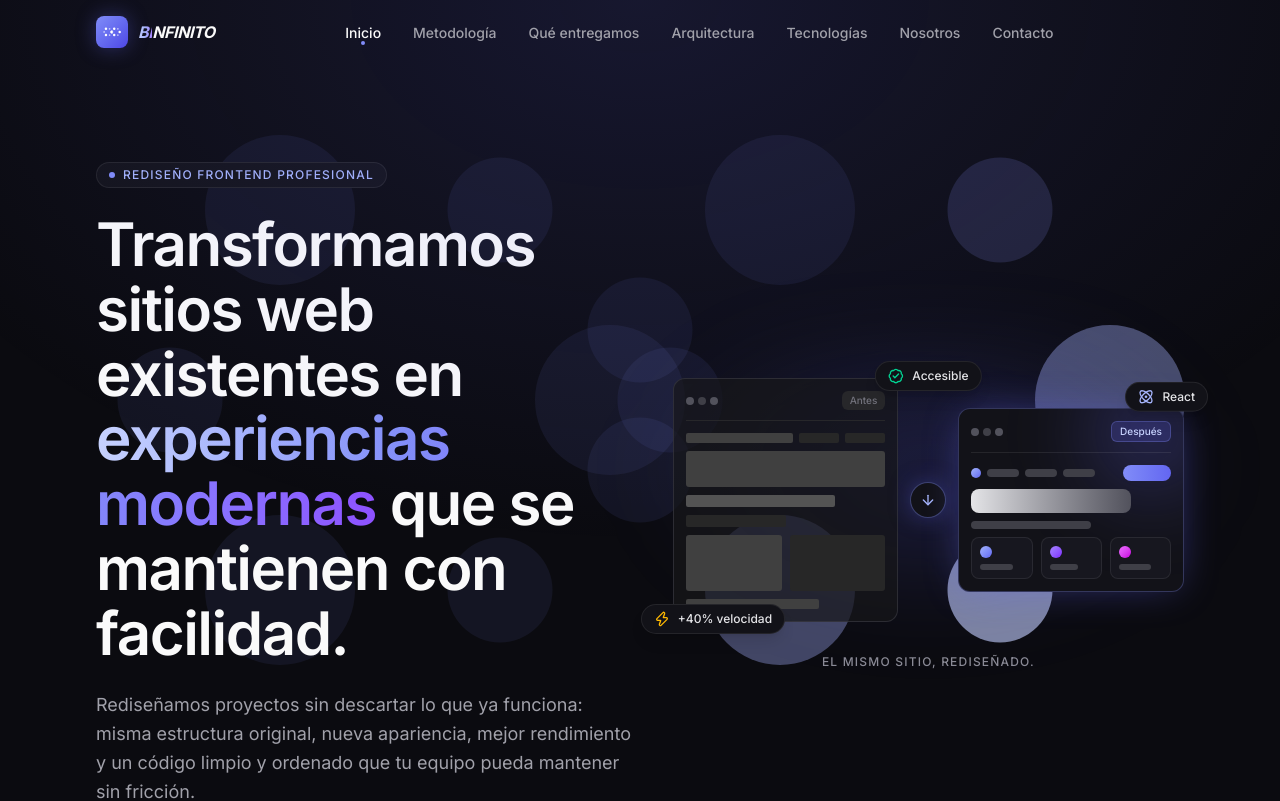
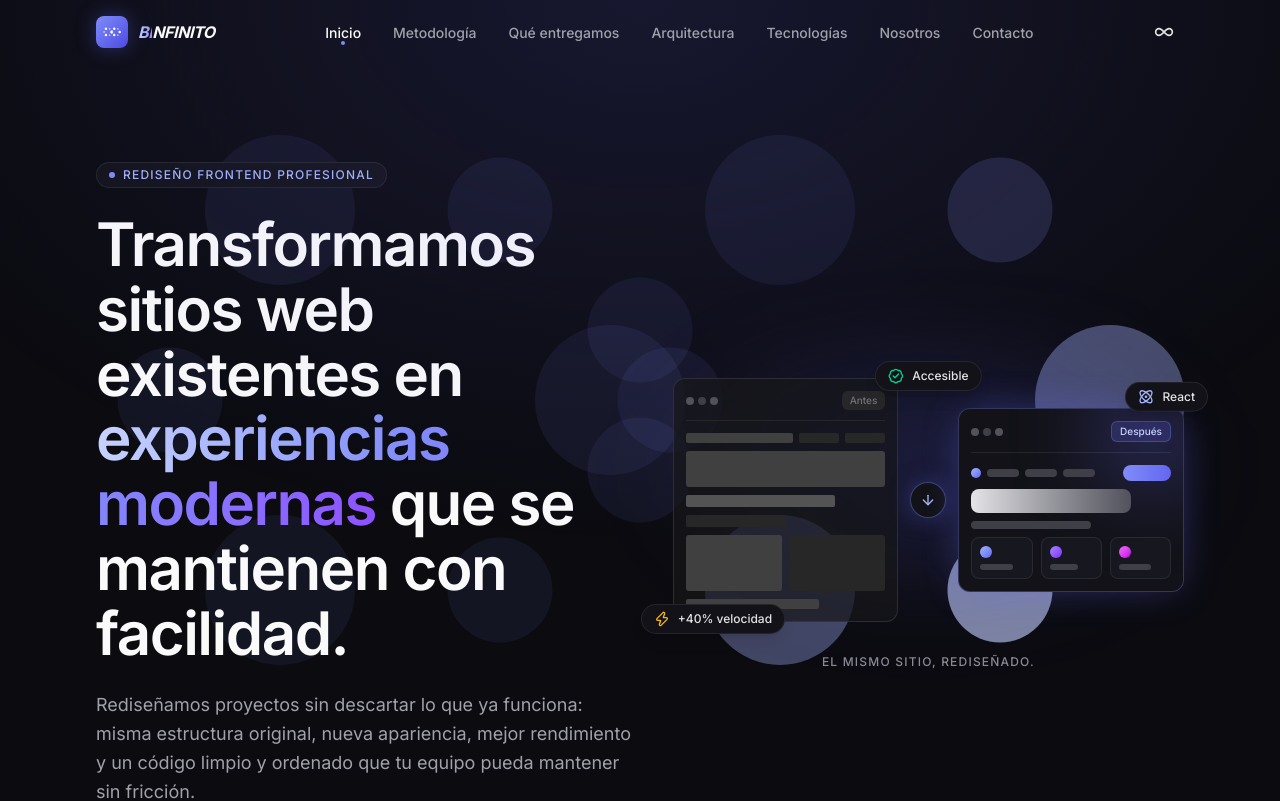
Before and after one commit to federicoanzorena/miportfolio, a React (Vite) app: page / in a window 1280 px wide. Shown: the top 801 px of the page. Built offline with nearby package versions, Linux system fonts and the light colour scheme.

Commit message:
Agregar boton para mostrar u ocultar el fondo animado

```diff
--- a/src/components/layout/Layout.tsx
+++ b/src/components/layout/Layout.tsx
@@ -1,3 +1,4 @@
+import { useEffect, useState } from "react";
 import { Outlet } from "react-router-dom";
 import { content } from "../../data/content";
 import { useScrollToTop } from "../../hooks/useScrollToTop";
@@ -5,19 +6,47 @@ import { InfinityBackground } from "../ui/InfinityBackground";
 import { Footer } from "./Footer";
 import { Navbar } from "./Navbar";
 
+const BACKGROUND_KEY = "binfinito-background-visible";
+
+function readBackgroundPreference() {
+  try {
+    return window.localStorage.getItem(BACKGROUND_KEY) !== "0";
+  } catch {
+    return true;
+  }
+}
+
 export function Layout() {
   useScrollToTop();
 
+  const [backgroundVisible, setBackgroundVisible] = useState(
+    readBackgroundPreference,
+  );
+
+  useEffect(() => {
+    try {
+      window.localStorage.setItem(
+        BACKGROUND_KEY,
+        backgroundVisible ? "1" : "0",
+      );
+    } catch {
+      return;
+    }
+  }, [backgroundVisible]);
+
   return (
     <div className="flex min-h-screen flex-col">
-      <InfinityBackground />
+      {backgroundVisible ? <InfinityBackground /> : null}
       <a
         href="#main-content"
         className="focus-ring sr-only z-[60] rounded-lg bg-zinc-50 px-4 py-2 text-sm font-medium text-zinc-900 focus:not-sr-only focus:fixed focus:left-4 focus:top-4"
       >
         {content.common.skipLink}
       </a>
-      <Navbar />
+      <Navbar
+        backgroundVisible={backgroundVisible}
+        onToggleBackground={() => setBackgroundVisible((v) => !v)}
+      />
       <main id="main-content" className="flex-1">
         <Outlet />
       </main>
--- a/src/components/layout/Navbar.tsx
+++ b/src/components/layout/Navbar.tsx
@@ -1,5 +1,5 @@
 import { AnimatePresence, motion } from "framer-motion";
-import { Menu, X } from "lucide-react";
+import { Infinity as InfinityIcon, Menu, X } from "lucide-react";
 import { useCallback, useEffect, useState } from "react";
 import { Link, NavLink } from "react-router-dom";
 import { content } from "../../data/content";
@@ -8,7 +8,15 @@ import { cn } from "../../utils/cn";
 import { Container } from "../ui/Container";
 import { Logo } from "../ui/Logo";
 
-export function Navbar() {
+interface NavbarProps {
+  backgroundVisible: boolean;
+  onToggleBackground: () => void;
+}
+
+export function Navbar({
+  backgroundVisible,
+  onToggleBackground,
+}: NavbarProps) {
   const [open, setOpen] = useState(false);
   const scrollY = useScrollY();
 
@@ -95,6 +103,25 @@ export function Navbar() {
           <div className="flex items-center gap-2">
             <button
               type="button"
+              onClick={onToggleBackground}
+              aria-pressed={backgroundVisible}
+              aria-label={
+                backgroundVisible ? "Ocultar fondo animado" : "Mostrar fondo animado"
+              }
+              title={
+                backgroundVisible ? "Ocultar fondo animado" : "Mostrar fondo animado"
+              }
+              className="focus-ring grid size-10 place-items-center rounded-lg text-zinc-200 transition-colors hover:bg-surface"
+            >
+              <InfinityIcon
+                className={cn(
+                  "size-5 transition-opacity",
+                  !backgroundVisible && "opacity-40",
+                )}
+              />
+            </button>
+            <button
+              type="button"
               onClick={() => setOpen((v) => !v)}
               aria-expanded={open}
               aria-controls="mobile-menu"
```
